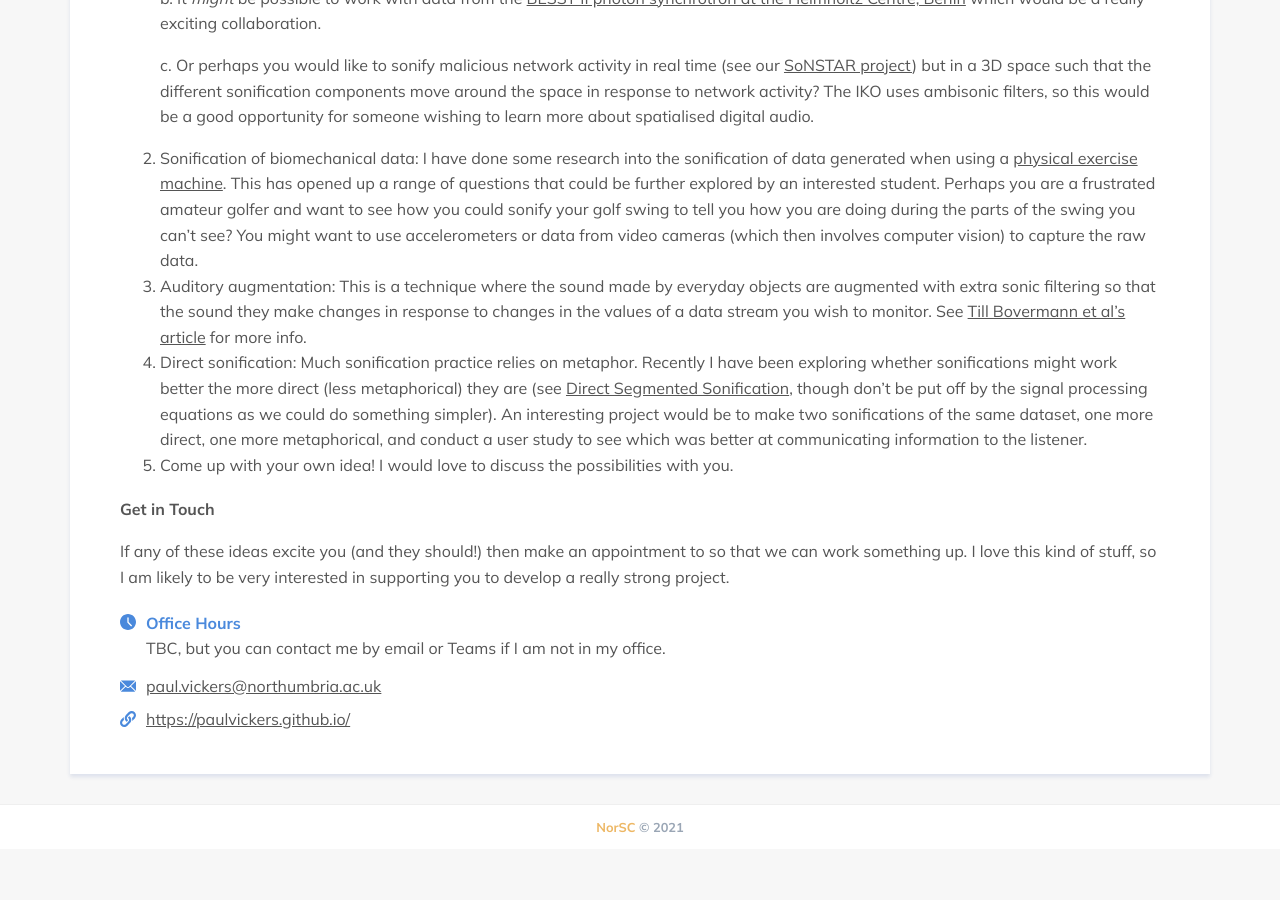
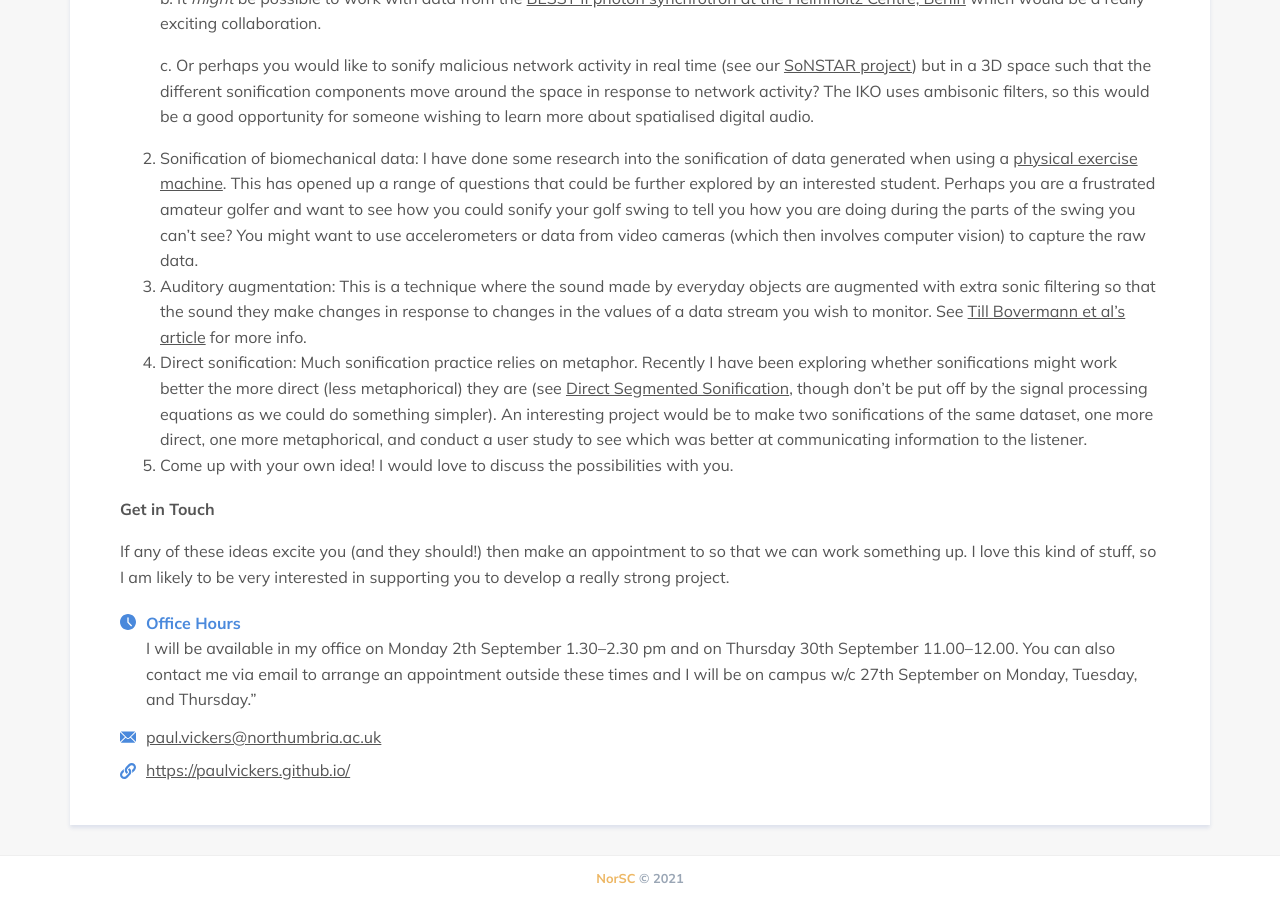
Before and after one commit to NorSC/supervisor-search, a Jekyll site: the page built from _supervisors/paul-vickers.md, in a window 1280 px wide and 900 px high, scrolled down 944 px. Built offline with Jekyll 4.4.1, drawn with Linux system fonts in a browser that asks for light colours; a script that is not in the unit is left out; before the commit the page ends 1793 px from its top, so only the background shows below that.

Commit message:
Update Supervisors “paul-vickers”

```diff
--- a/_supervisors/paul-vickers.md
+++ b/_supervisors/paul-vickers.md
@@ -4,7 +4,10 @@ title: Paul Vickers
 available: true
 email: paul.vickers@northumbria.ac.uk
 website: https://paulvickers.github.io/
-office_hours: TBC, but you can contact me by email or Teams if I am not in my office.
+office_hours: I will be available in my office on Monday 2th September 1.30–2.30
+  pm and on Thursday 30th September 11.00–12.00. You can also contact me via
+  email to arrange an appointment outside these times and I will be on campus
+  w/c 27th September on Monday, Tuesday, and Thursday.”
 research_group: Northumbria Social Computing
 research_themes:
   - Sonification and Auditory Display
```
